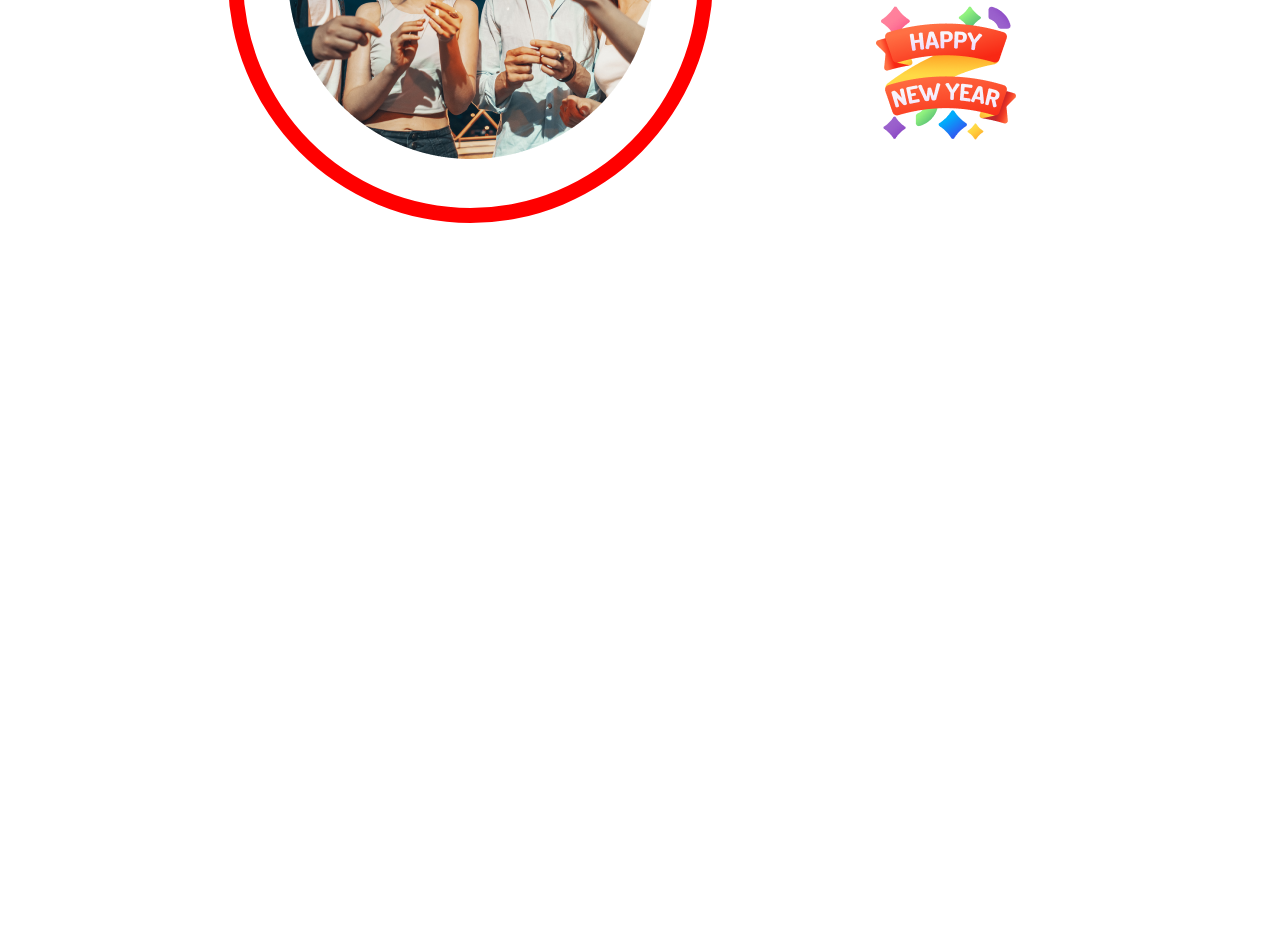
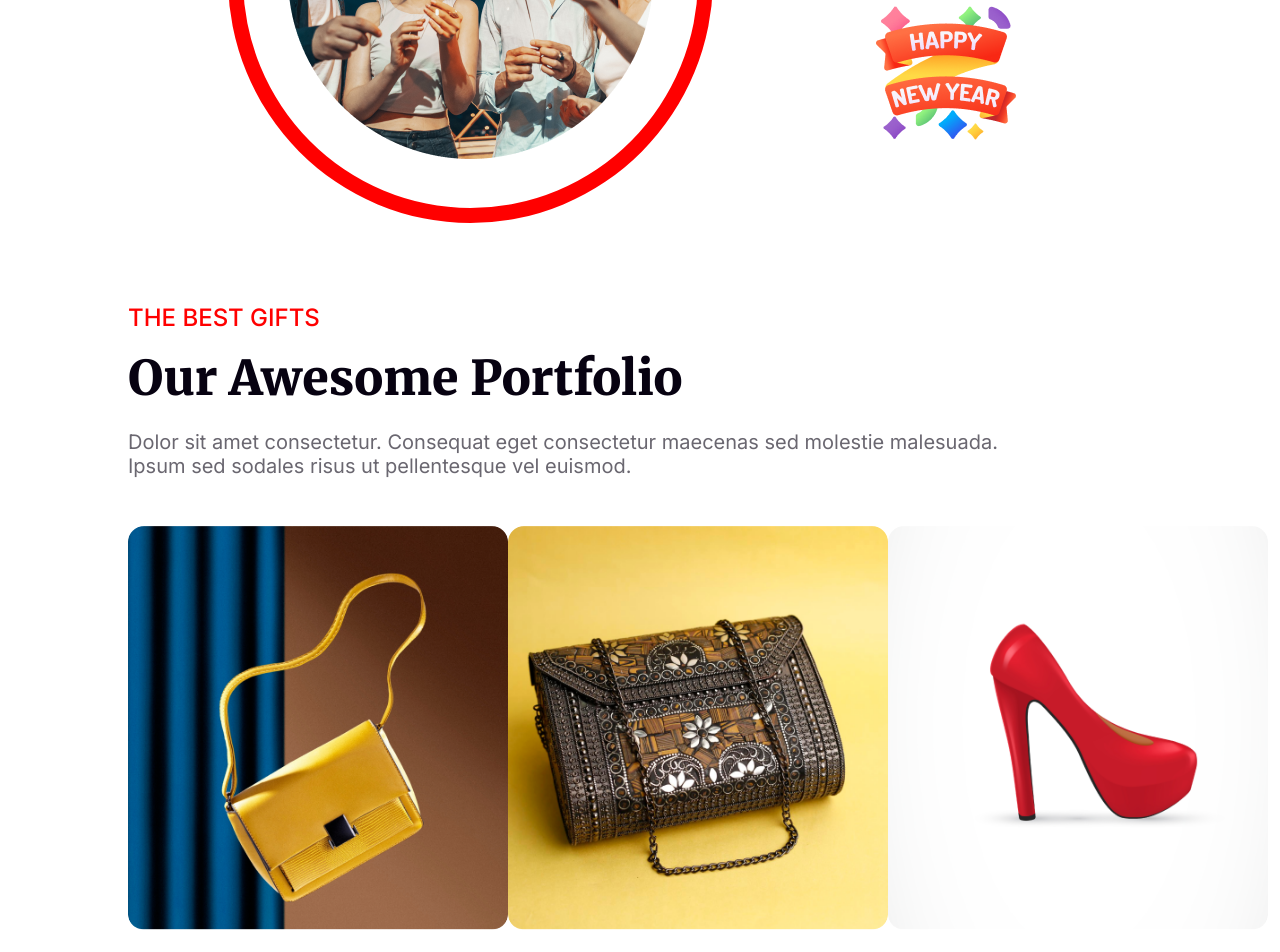
Before and after one commit to Sawon-52/New_Year_Party, a plain HTML site: page index.html in a window 1280 px wide. Shown: the part 3571-4523 px from the top of the page. Before the commit the page ends 3874 px from the top, so only its background shows below. Drawn offline with Linux system fonts and the light colour scheme.

Commit message:
created gift section

```diff
--- a/index.html
+++ b/index.html
@@ -92,6 +92,31 @@
 
     </section>
 
+    <!--Best gift section-->
+    <section class="gift">
+        <div class="gift_title">
+            <h3>THE BEST GIFTS</h3>
+            <h1>Our Awesome Portfolio</h1>
+            <p>Dolor sit amet consectetur. Consequat eget consectetur maecenas sed molestie malesuada. Ipsum sed sodales risus ut pellentesque vel euismod. </p>
+        </div>
+
+        <div class="gift_img">
+            <div class="row_1">
+                <img src="img/Rectangle 3.png" alt="Bag">
+                <img src="img/Rectangle 4.png" alt="Bag">
+                <img src="img/Rectangle 5.png" alt="shoes">
+            </div>
+
+            <div class="row_2">
+                <img src="img/Rectangle 6.png" alt="shoes">
+                <img src="img/Rectangle 7.png" alt="glass">
+                <img src="img/Rectangle 8.png" alt="jualary">
+            </div>
+
+        </div>
+
+    </section>
+
 
 </body>
 </html>
--- a/style.css
+++ b/style.css
@@ -278,3 +278,51 @@
     max-width: 140px;
     min-height: 140px;
 }
+
+/* gift style */
+
+.gift{
+    width: 80%;
+    margin: 0 auto;
+
+}
+
+.gift .gift_title h3{
+    color: #F00;
+    font-family: var(--inter_font);
+    font-size: 24px;
+    font-weight: 500;
+
+}
+.gift .gift_title h1{
+    color: #070211;
+    font-family: var(--Merriweather);
+    font-size: 48px;
+    font-weight: 900;
+    text-transform: capitalize;
+    margin-top: 16px;
+    margin-bottom: 22px;
+
+}
+.gift .gift_title p{
+    max-width: 896px;
+    color: rgba(7, 2, 17, 0.60);
+    font-family: var(--inter_font);
+    font-size: 20px;
+    font-weight: 400;
+    margin-bottom: 48px;
+}
+
+.gift .gift_img .row_1 img,
+.gift .gift_img .row_2 img{
+    max-width: 380px;
+    min-height: 400px;
+    border-radius: 16px;
+}
+
+.gift .gift_img .row_1,
+.gift .gift_img .row_2{
+    display: flex;
+    justify-content: space-between;
+    margin-bottom: 25px;
+}
```
